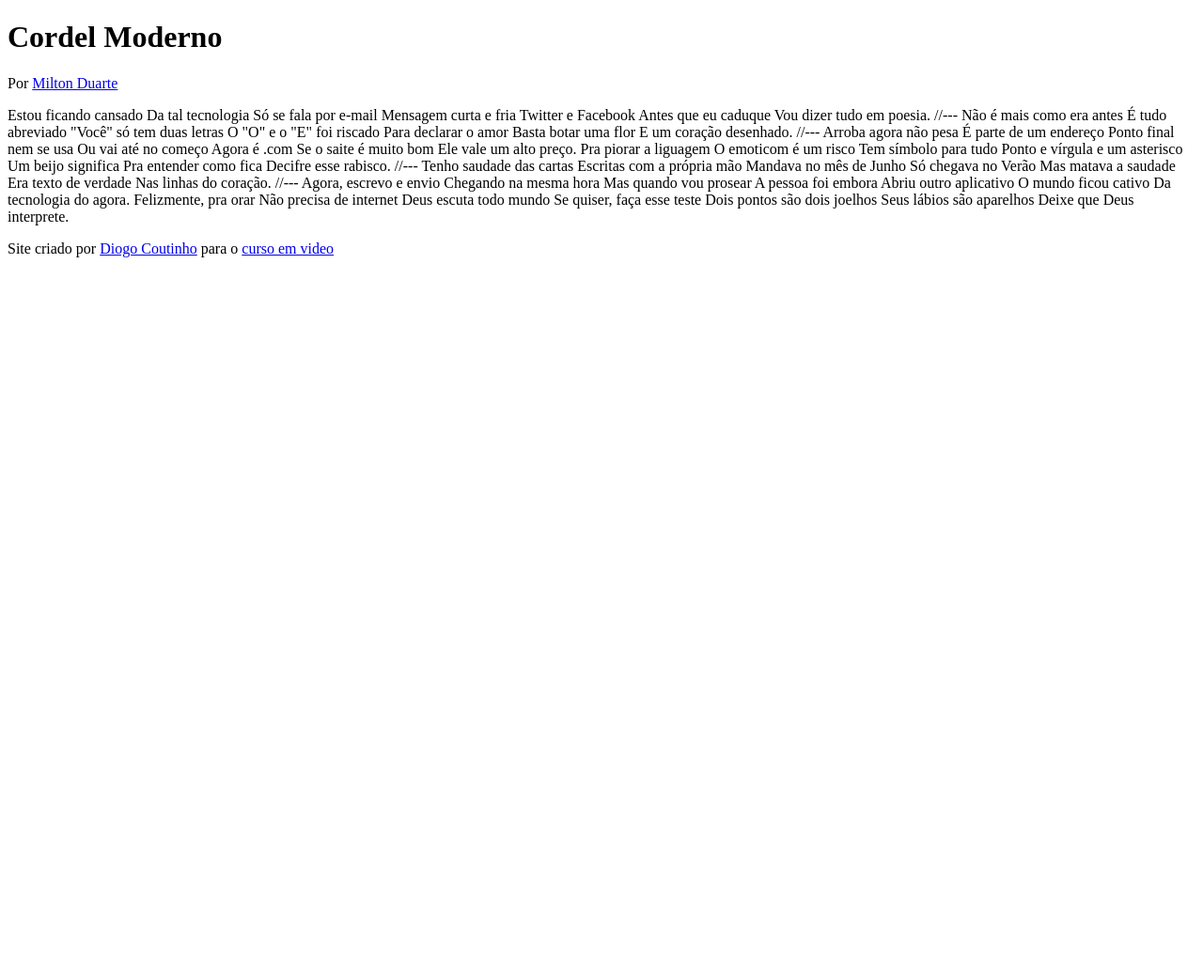
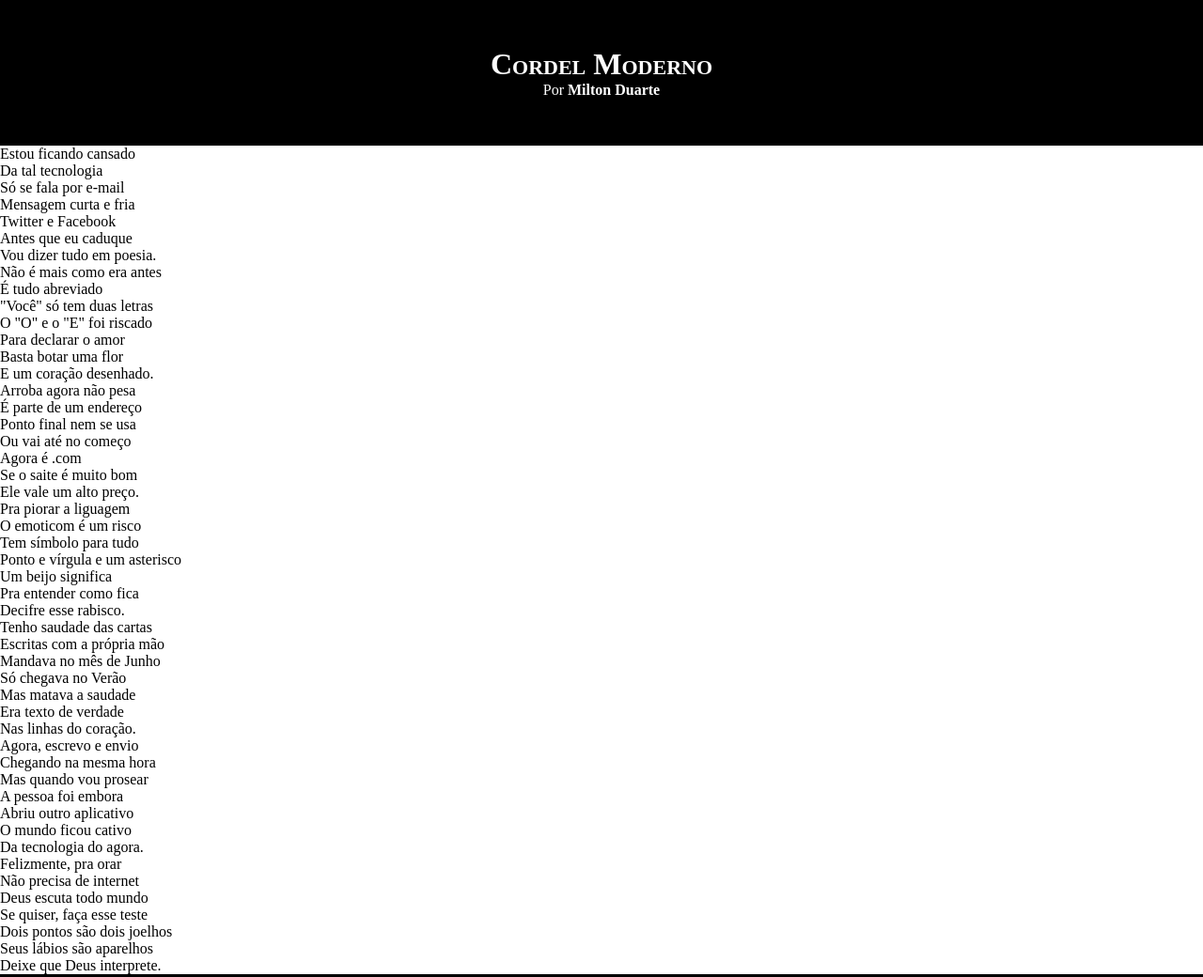
Before and after one commit to GDAINN/html-css, a plain HTML site: page APRENDENDO/ATIVIDADE 12/index.html in a window 1280 px wide. Shown: the top 1040 px of the page at 94% size. Before the commit the page ends 800 px from the top, so only its background shows below. Drawn offline with Linux system fonts and the light colour scheme.

Commit message:
atualizei 12

```diff
--- a/APRENDENDO/ATIVIDADE 12/index.html
+++ b/APRENDENDO/ATIVIDADE 12/index.html
@@ -4,6 +4,7 @@
     <meta charset="UTF-8">
     <meta name="viewport" content="width=device-width, initial-scale=1.0">
     <title>Cordel Moderno</title>
+    <link rel="stylesheet" href="style.css">
 </head>
 <body>
     <header>
@@ -11,69 +12,92 @@
         <p>Por <a href="https://www.recantodasletras.com.br/poesias/3186743" target="_blank">Milton Duarte</a></p>
     </header>
 
-    Estou ficando cansado
-    Da tal tecnologia
-    Só se fala por e-mail
-    Mensagem curta e fria
-    Twitter e Facebook
-    Antes que eu caduque
+    <section class="normal">
+        <p>
+            Estou ficando cansado <br>
+            Da tal tecnologia <br>
+            Só se fala por e-mail <br>
+            Mensagem curta e fria<br>
+            Twitter e Facebook<br>
+            Antes que eu caduque<br>
             Vou dizer tudo em poesia.
+        </p>
+    </section>
 
-    //---
 
-    Não é mais como era antes
-    É tudo abreviado
-    "Você" só tem duas letras
-    O "O" e o "E" foi riscado
-    Para declarar o amor
-    Basta botar uma flor
+
+    <section class="imagem">
+        <p>
+            Não é mais como era antes<br>
+            É tudo abreviado<br>
+            "Você" só tem duas letras<br>
+            O "O" e o "E" foi riscado<br>
+            Para declarar o amor<br>
+            Basta botar uma flor<br>
             E um coração desenhado.
+        </p>
+    </section>
 
-    //---
 
-    Arroba agora não pesa
-    É parte de um endereço
-    Ponto final nem se usa
-    Ou vai até no começo
-    Agora é .com
-    Se o saite é muito bom
+
+    <section class="normal">
+        <p>
+            Arroba agora não pesa<br>
+            É parte de um endereço<br>
+            Ponto final nem se usa<br>
+            Ou vai até no começo<br>
+            Agora é .com<br>
+            Se o saite é muito bom<br>
             Ele vale um alto preço.
+        </p>
+        <p>
+            Pra piorar a liguagem<br>
+            O emoticom é um risco<br>
+            Tem símbolo para tudo<br>
+            Ponto e vírgula e um asterisco<br>
+            Um beijo significa<br>
+            Pra entender como fica<br>
+            Decifre esse rabisco.
+        </p>
+    </section>
 
-    Pra piorar a liguagem
-    O emoticom é um risco
-    Tem símbolo para tudo
-    Ponto e vírgula e um asterisco
-    Um beijo significa
-    Pra entender como fica
-    Decifre esse rabisco.
 
-    //---
 
-    Tenho saudade das cartas
-    Escritas com a própria mão
-    Mandava no mês de Junho
-    Só chegava no Verão
-    Mas matava a saudade
-    Era texto de verdade
+    <section class="imagem">
+        <p>
+            Tenho saudade das cartas<br>
+            Escritas com a própria mão<br>
+            Mandava no mês de Junho<br>
+            Só chegava no Verão<br>
+            Mas matava a saudade<br>
+            Era texto de verdade<br>
             Nas linhas do coração.
+        </p>
+    </section>
 
-    //---
 
-    Agora, escrevo e envio
-    Chegando na mesma hora
-    Mas quando vou prosear
-    A pessoa foi embora
-    Abriu outro aplicativo
-    O mundo ficou cativo
+
+    <section class="normal">
+        <p>
+            Agora, escrevo e envio<br>
+            Chegando na mesma hora<br>
+            Mas quando vou prosear<br>
+            A pessoa foi embora<br>
+            Abriu outro aplicativo<br>
+            O mundo ficou cativo<br>
             Da tecnologia do agora.
+        </p>
 
-    Felizmente, pra orar
-    Não precisa de internet
-    Deus escuta todo mundo
-    Se quiser, faça esse teste
-    Dois pontos são dois joelhos
-    Seus lábios são aparelhos
+        <p>
+            Felizmente, pra orar<br>
+            Não precisa de internet<br>
+            Deus escuta todo mundo<br>
+            Se quiser, faça esse teste<br>
+            Dois pontos são dois joelhos<br>
+            Seus lábios são aparelhos<br>
             Deixe que Deus interprete.
+        </p>
+    </section>
 
     <footer>
         <p>
--- /dev/null
+++ b/APRENDENDO/ATIVIDADE 12/style.css
@@ -0,0 +1,48 @@
+@charset "UTF-8";
+
+* {
+    margin: 0px;
+    padding: 0px;
+}
+html, body {
+    min-height: 100vh;
+    background-color: dark;
+}
+
+header {
+    background-color: black;
+    color: white;
+    text-align: center;
+}
+
+header h1 {
+    padding-top: 50px;
+    font-variant: small-caps;
+}
+
+header p {
+    padding-bottom: 50px;
+}
+
+a {
+    color: white;
+    text-decoration: none;
+    font-weight: bolder;
+}
+ a:hover {
+    text-decoration: underline;
+ }
+
+
+
+
+
+
+
+
+ footer {
+    background-color: black;
+    color: white;
+    text-align: center;
+    padding: 10px;
+ }
```
Lines whose indentation alone changed are shown as unchanged.
